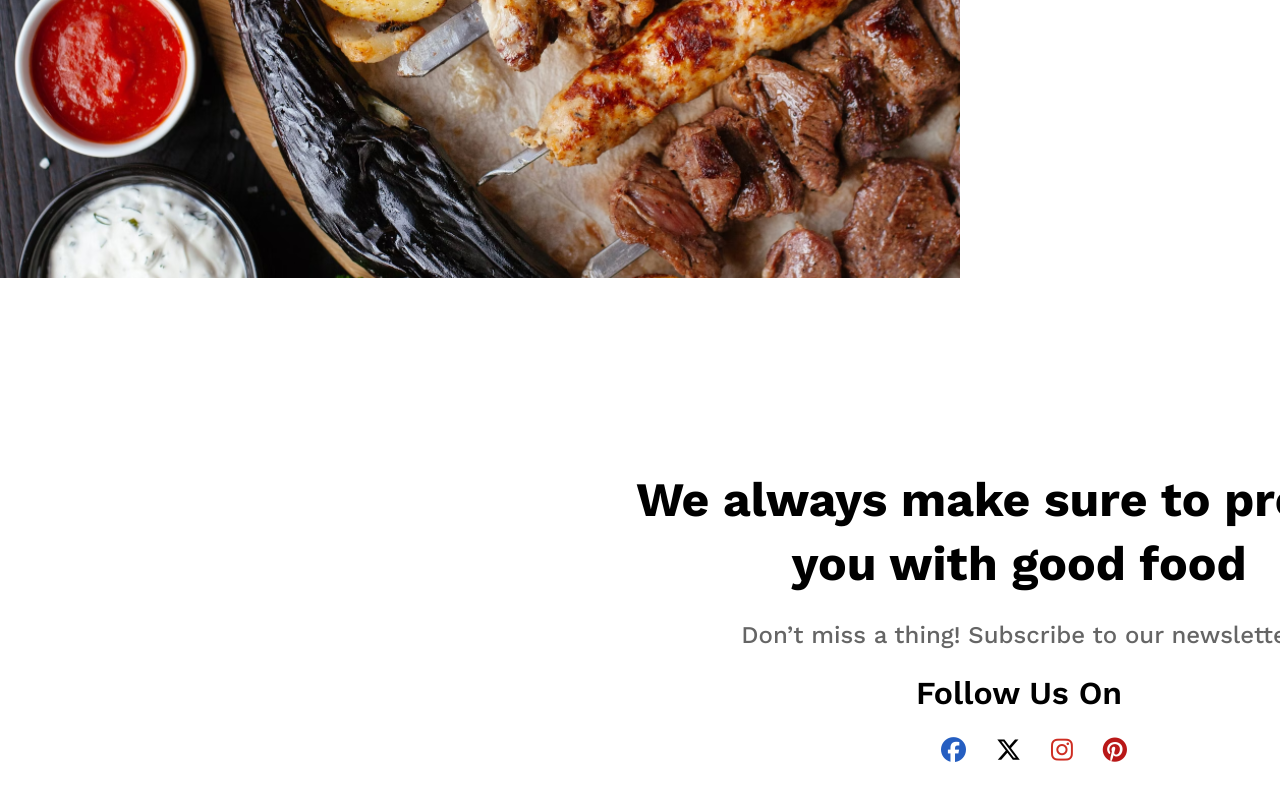
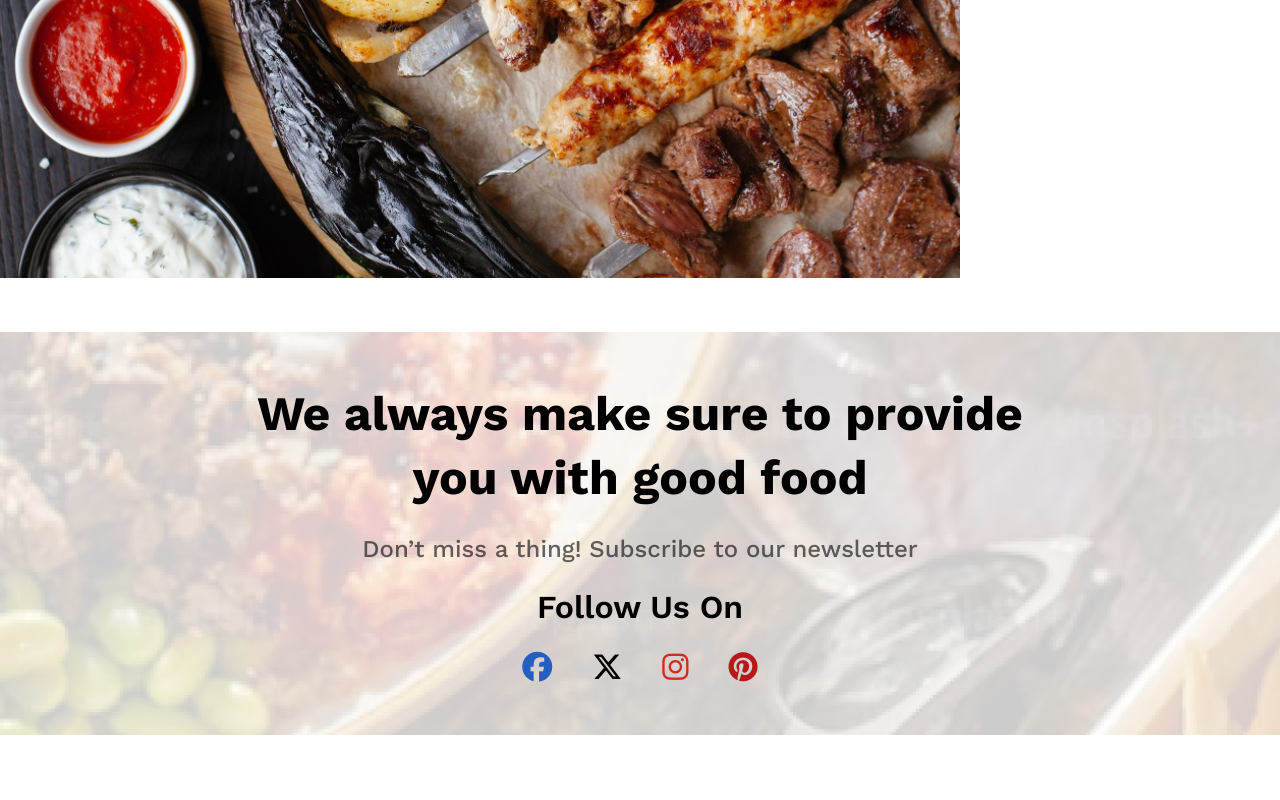
Before and after one commit to yasinahmeddip/Module-5, a plain HTML site: page index.html in a window 1280 px wide. Shown: the part 1996-2796 px from the top of the page. After the commit the page ends 2731 px from the top, so only its background shows below. Drawn offline with nearby package versions, Linux system fonts and the light colour scheme.

Commit message:
social edit

```diff
--- a/Css/style.css
+++ b/Css/style.css
@@ -26,7 +26,6 @@
     font-size: 32px;
     font-weight: 600;
     line-height: 38px;
-    letter-spacing: 0%;
     text-align: center;
     opacity: 0.8;
     margin-bottom: 16px;
@@ -38,7 +37,6 @@
     font-size: 64px;
     font-weight: 700;
     line-height: 80px;
-    letter-spacing: 0%;
     text-align: center;
     margin-bottom: 24px;
 }
@@ -49,7 +47,6 @@
     font-size: 18px;
     font-weight: 500;
     line-height: 28px;
-    letter-spacing: 0%;
     text-align: center;
     opacity: 0.7;
     margin-bottom: 32px;
@@ -66,7 +63,6 @@
     font-size: 20px;
     font-weight: 600;
     line-height: 23px;
-    letter-spacing: 0%;
     text-align: center;
     border-radius: 8px;
     background: rgb(82, 195, 3);
@@ -100,7 +96,6 @@
     font-size: 48px;
     font-weight: 700;
     line-height: 64px;
-    letter-spacing: 0%;
     text-align: center;
     margin-bottom: 48px;
 }
@@ -149,7 +144,6 @@
     font-size: 40px;
     font-weight: 600;
     line-height: 47px;
-    letter-spacing: 0%;
     text-align: center;
     margin: 24px 0px;
     margin-bottom: 24px;
@@ -209,30 +203,57 @@ font-size: 32px;
     font-weight: 600;
     line-height: 38px;
 }
-.about-list ul{
+
+.about-list ul {
     display: flex;
     flex-direction: row;
 }
-.about-list ul li{
+
+.about-list ul li {
     list-style: none;
-    padding-left: 30px;
-    font-size: 25px;
+    padding: 0px 20px;
+    font-size: 32px;
 }
+
 .about-list ul li a {
     text-decoration: none;
 }
 
+.social{
 
-.social{
+    background-repeat: no-repeat;
+    background-size: cover;
+    display: flex;
+    flex-direction: column;
+    align-items: center;
+    justify-content: center;
+    position: relative;
+    padding: 50px 0px;
+
+
+}
+
+.social::before {
+    content: "";
+    background-image: url(../assets/social-bg.png);
+    background-repeat: no-repeat;
+    background-size: cover;
     display: flex;
     flex-direction: column;
     align-items: center;
     justify-content: center;
     padding: 136px 53px 137px 53px;
     width: 1932px;
+    opacity: 0.2;
+    position: absolute;
+    top: 0px;
+    right: 0px;
+    bottom: 0px;
+    left: 0px;
 
 }
-.social-text{
+
+.social-text {
     width: 830px;
     display: flex;
     flex-direction: column;
@@ -240,12 +261,15 @@ line-height: 38px;
     justify-content: center;
     text-align: center;
     gap: 25px;
+    position: relative;
 }
+
 .social-text h1 {
     font-family: Work Sans;
     font-size: 48px;
     font-weight: 700;
     line-height: 64px;
+    position: relative;
 }
 
 .social-text p {
@@ -254,6 +278,7 @@ font-size: 24px;
     font-weight: 500;
     line-height: 28px;
     opacity: 0.6;
+    position: relative;
 }
 
 .social-text h3 {
@@ -261,16 +286,23 @@ opacity: 0.6;
     font-size: 32px;
     font-weight: 600;
     line-height: 38px;
+    position: relative;
 }
-.about-list ul{
+
+.about-list ul {
     display: flex;
     flex-direction: row;
+    position: relative;
 }
-.about-list ul li{
+
+.about-list ul li {
     list-style: none;
-    padding-left: 30px;
-    font-size: 25px;
+    padding: 0px 20px;
+    font-size: 30px;
+    position: relative;
 }
+
 .about-list ul li a {
     text-decoration: none;
+    position: relative;
 }
```
Lines whose indentation alone changed are shown as unchanged.
